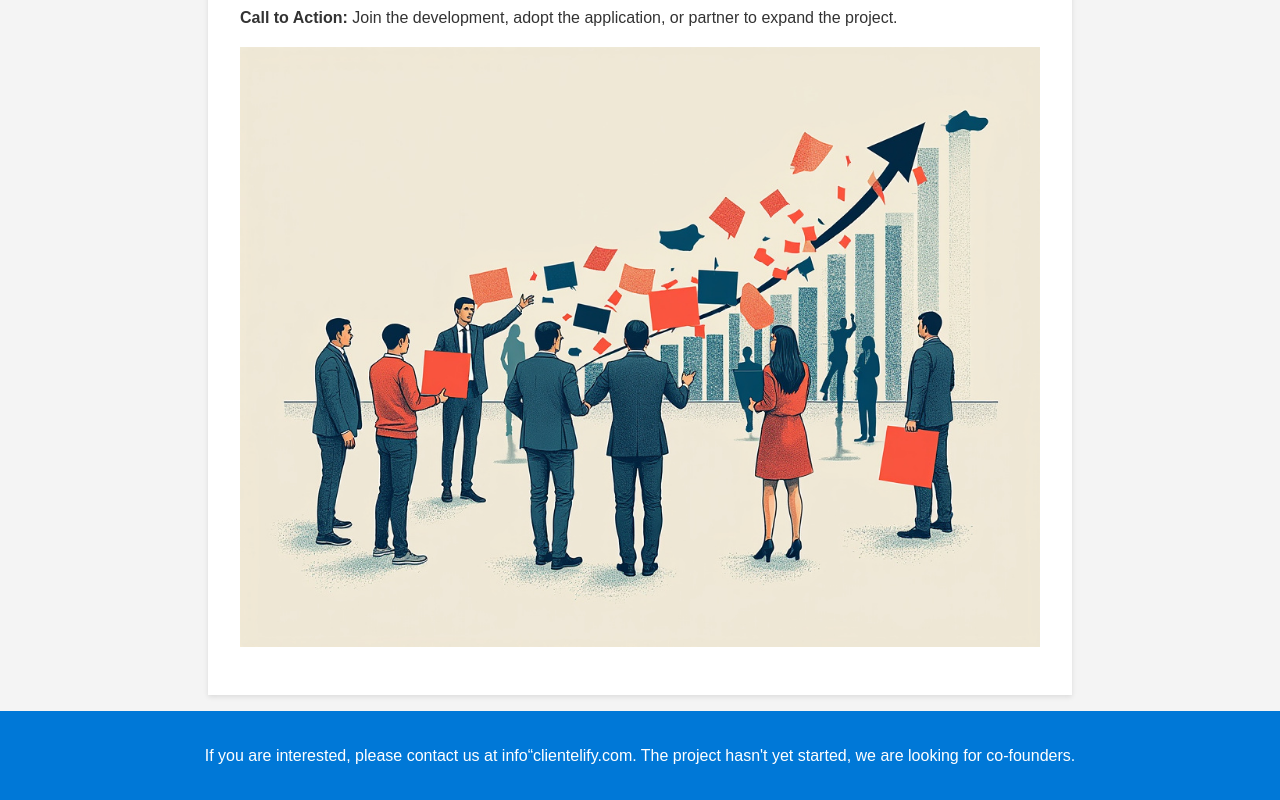
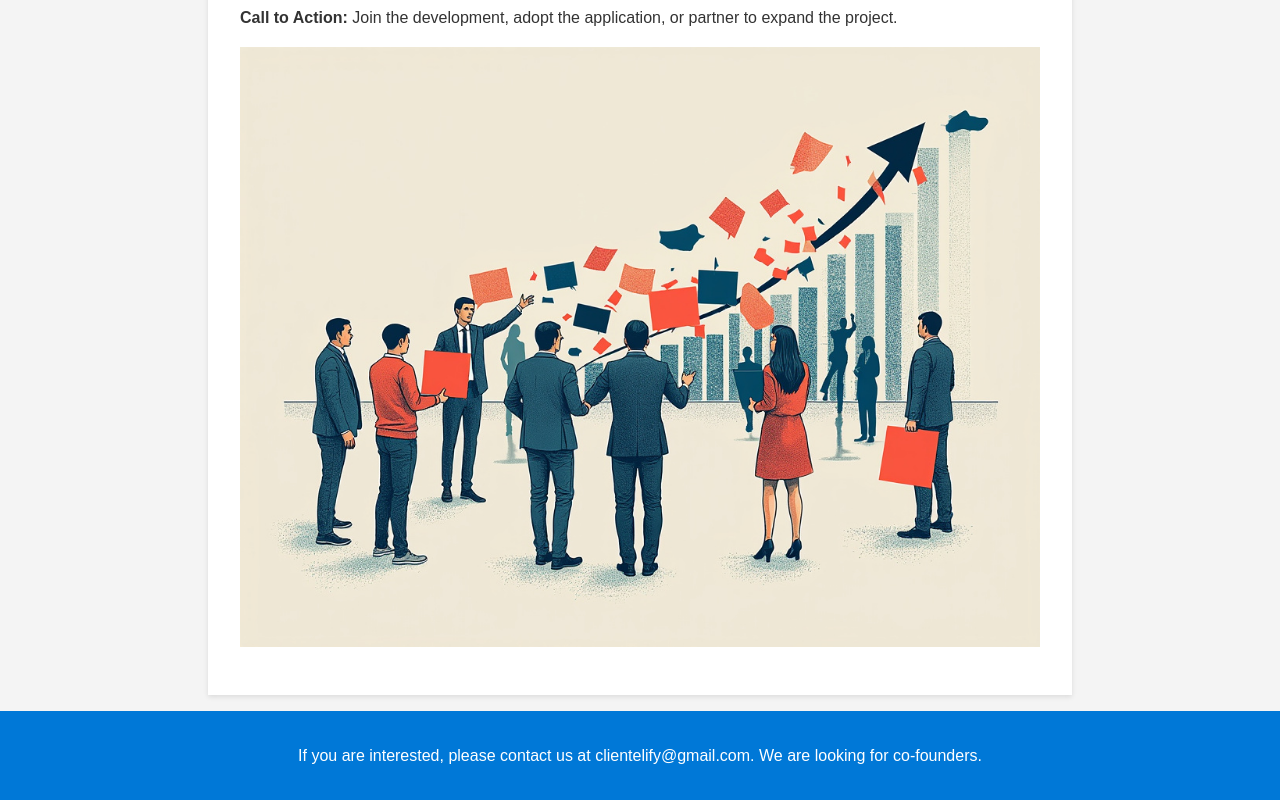
Before and after one commit to clientelify/Welcome, a plain HTML site: page index.html in a window 1280 px wide. Shown: the part 5913-6713 px from the top of the page. Drawn offline with Linux system fonts and the light colour scheme.

Commit message:
Update index.html

```diff
--- a/index.html
+++ b/index.html
@@ -129,7 +129,7 @@
 </section>
 
 <footer>
-    <p>If you are interested, please contact us at info“clientelify.com. The project hasn't yet started, we are looking for co-founders.</p>
+    <p>If you are interested, please contact us at clientelify@gmail.com. We are looking for co-founders.</p>
 </footer>
 
 </body>
```
